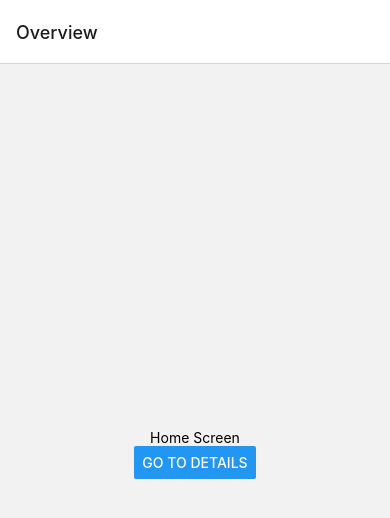
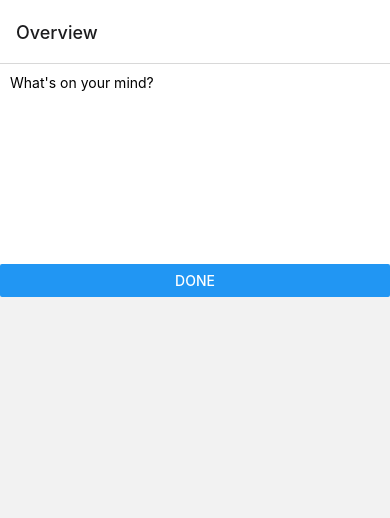
Before and after one commit to Sarbjotsinghm/ToDoNav-3, a React Native app: screen / in a window 390 px wide. Shown: the top 518 px of the page. Built offline with nearby package versions, Linux system fonts and the light colour scheme.

Commit message:
passing parameteres by changing homescreen to CreatePostScreen

```diff
--- a/App.js
+++ b/App.js
@@ -2,21 +2,21 @@
 
 import * as React from 'react';
 
-import {View, Text, Button} from 'react-native';
+import {View, Text, Button, TextInput} from 'react-native';
 import {NavigationContainer} from '@react-navigation/native';
 import {createNativeStackNavigator} from '@react-navigation/native-stack';
 
-function HomeScreen({navigation}) {
-  return (
-    <View style={{flex: 1, alignItems: 'center', justifyContent: 'center'}}>
-      <Text>Home Screen</Text>
-      <Button
-        title="Go to Details"
-        onPress={() => navigation.navigate('Details')}
-      />
-    </View>
-  );
-}
+// function HomeScreen({navigation}) {
+//   return (
+//     <View style={{flex: 1, alignItems: 'center', justifyContent: 'center'}}>
+//       <Text>Home Screen</Text>
+//       <Button
+//         title="Go to Details"
+//         onPress={() => navigation.navigate('Details')}
+//       />
+//     </View>
+//   );
+// }
 
 function DetailsScreen({navigation}) {
   return (
@@ -36,6 +36,52 @@
   );
 }
 
+function HomeScreen({navigation, route}) {
+  React.useEffect(() => {
+    if (route.params?.post) {
+      // Post updated, do something with `route.params.post`
+      // For example, send the post to the server
+    }
+  }, [route.params?.post]);
+
+  return (
+    <View style={{flex: 1, alignItems: 'center', justifyContent: 'center'}}>
+      <Button
+        title="Create post"
+        onPress={() => navigation.navigate('CreatePost')}
+      />
+      <Text style={{margin: 10}}>Post: {route.params?.post}</Text>
+    </View>
+  );
+}
+
+function CreatePostScreen({navigation, route}) {
+  const [postText, setPostText] = React.useState('');
+
+  return (
+    <>
+      <TextInput
+        multiline
+        placeholder="What's on your mind?"
+        style={{height: 200, padding: 10, backgroundColor: 'white'}}
+        value={postText}
+        onChangeText={setPostText}
+      />
+      <Button
+        title="Done"
+        onPress={() => {
+          // Pass and merge params back to home screen
+          navigation.navigate({
+            name: 'Home',
+            params: {post: postText},
+            merge: true,
+          });
+        }}
+      />
+    </>
+  );
+}
+
 const Stack = createNativeStackNavigator();
 
 function App() {
@@ -44,7 +90,7 @@
       <Stack.Navigator initialRouteName="Home">
         <Stack.Screen
           name="Home"
-          component={HomeScreen}
+          component={CreatePostScreen}
           options={{title: 'Overview'}}
         />
         <Stack.Screen name="Details" component={DetailsScreen} />
```
